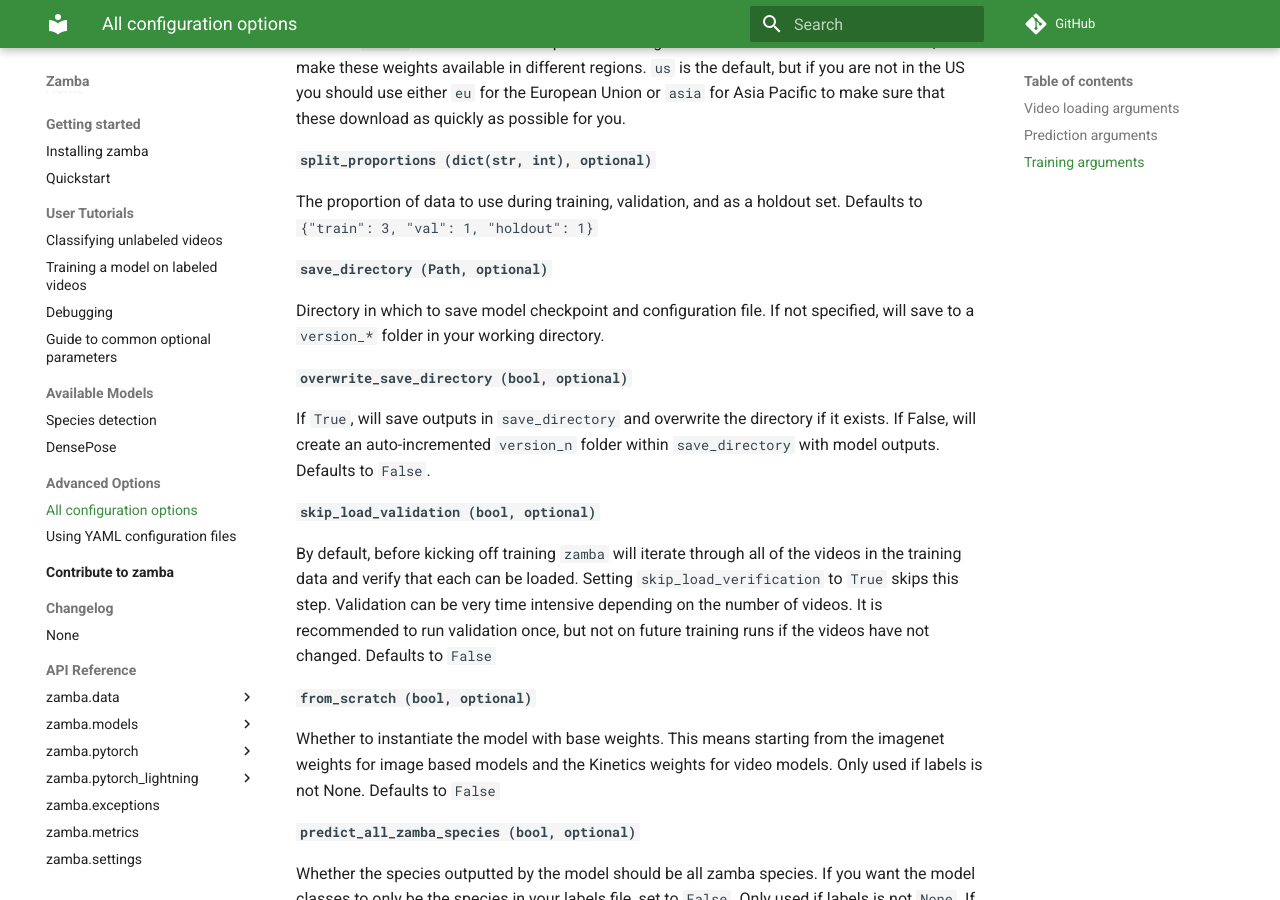
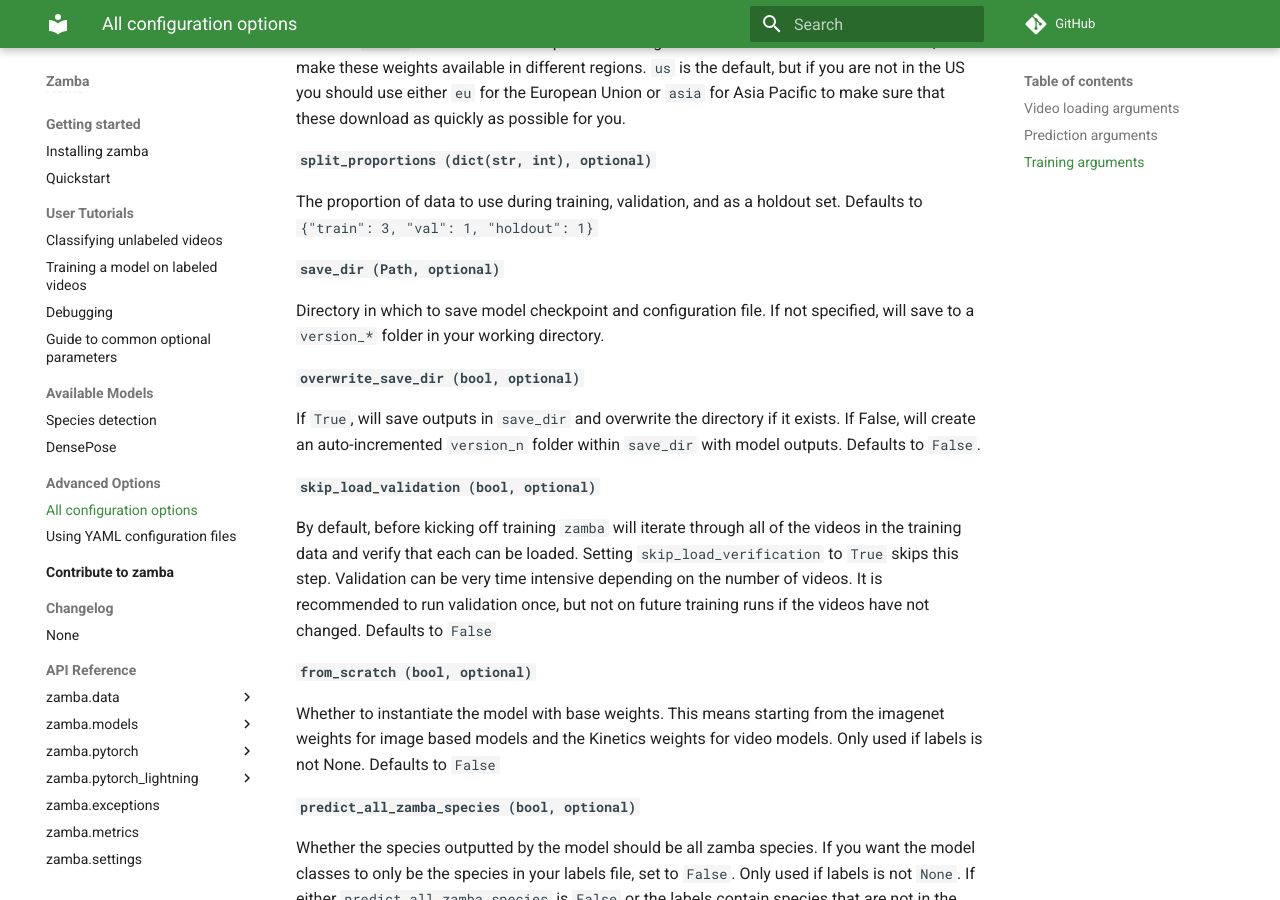
Before and after one commit to drivendataorg/zamba, an MkDocs documentation site: the page built from docs/docs/configurations.md, in a window 1280 px wide and 900 px high, scrolled down 8806 px. Built offline with MkDocs 1.6.1 and Material for MkDocs 9.7.7, drawn with Linux system fonts in a browser that asks for light colours; comment, search, counter and statistics services are not loaded; the version menu is left out; some of the changed text lies outside the part shown.

Commit message:
renames in docs

```diff
--- a/docs/docs/configurations.md
+++ b/docs/docs/configurations.md
@@ -256,8 +256,8 @@
             verbose=True, mode='max'),
  weight_download_region: zamba.models.utils.RegionEnum = 'us',
  split_proportions: Dict[str, int] = {'train': 3, 'val': 1, 'holdout': 1},
- save_directory: pathlib.Path = # your current working directory ,
- overwrite_save_directory: bool = False,
+ save_dir: pathlib.Path = # your current working directory ,
+ overwrite_save_dir: bool = False,
  skip_load_validation: bool = False,
  from_scratch: bool = False,
  predict_all_zamba_species: bool = True,
@@ -326,13 +326,13 @@
 
 The proportion of data to use during training, validation, and as a holdout set. Defaults to `{"train": 3, "val": 1, "holdout": 1}`
 
-#### `save_directory (Path, optional)`
+#### `save_dir (Path, optional)`
 
 Directory in which to save model checkpoint and configuration file. If not specified, will save to a `version_*` folder in your working directory.
 
-#### `overwrite_save_directory (bool, optional)`
+#### `overwrite_save_dir (bool, optional)`
 
- If `True`, will save outputs in `save_directory` and overwrite the directory if it exists. If False, will create an auto-incremented `version_n` folder within `save_directory` with model outputs. Defaults to `False`.
+ If `True`, will save outputs in `save_dir` and overwrite the directory if it exists. If False, will create an auto-incremented `version_n` folder within `save_dir` with model outputs. Defaults to `False`.
 
 #### `skip_load_validation (bool, optional)`
 
```
Also changed, not shown: docs/docs/predict-tutorial.md (+1 -1 lines), docs/docs/quickstart.md (+3 -2 lines).
